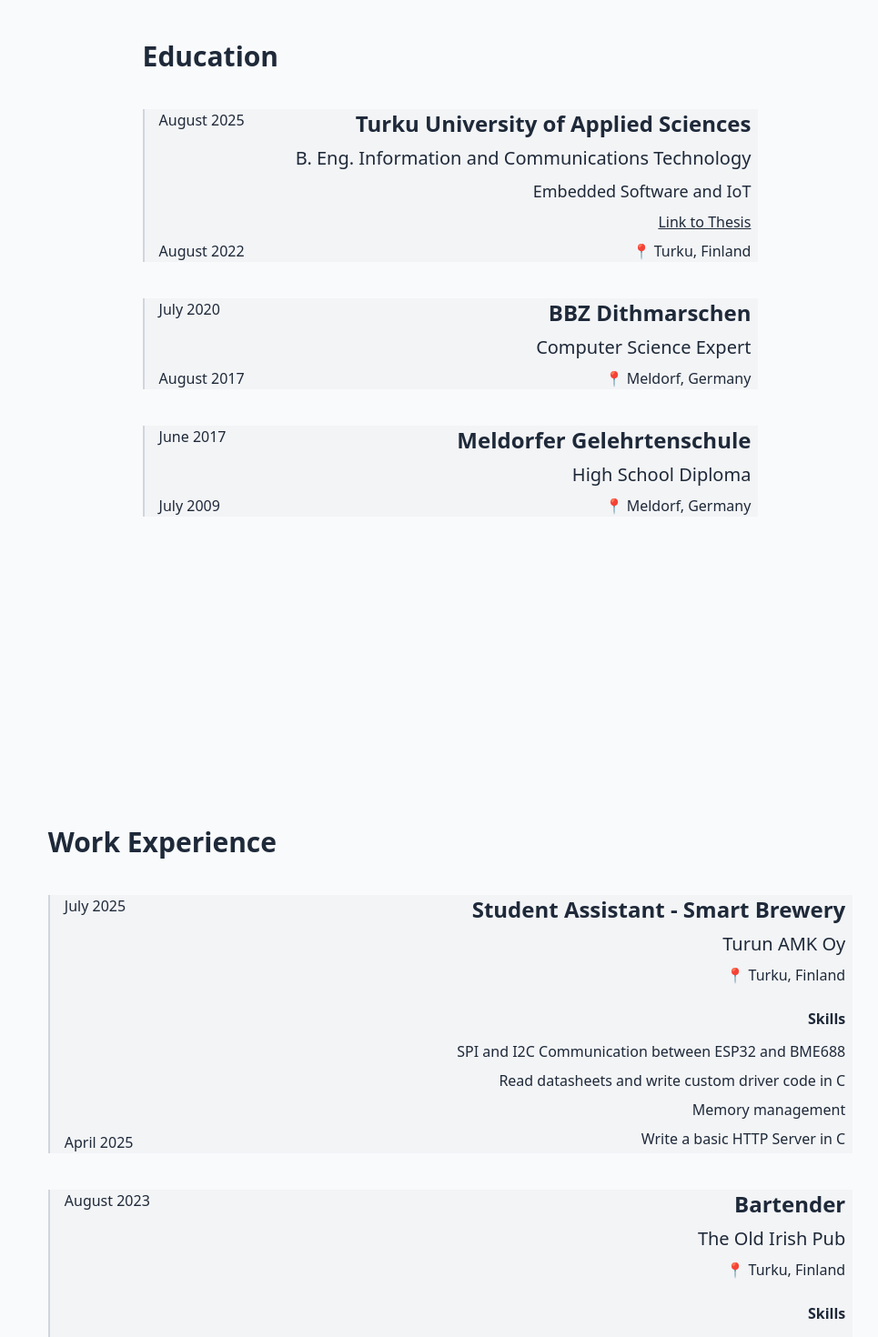
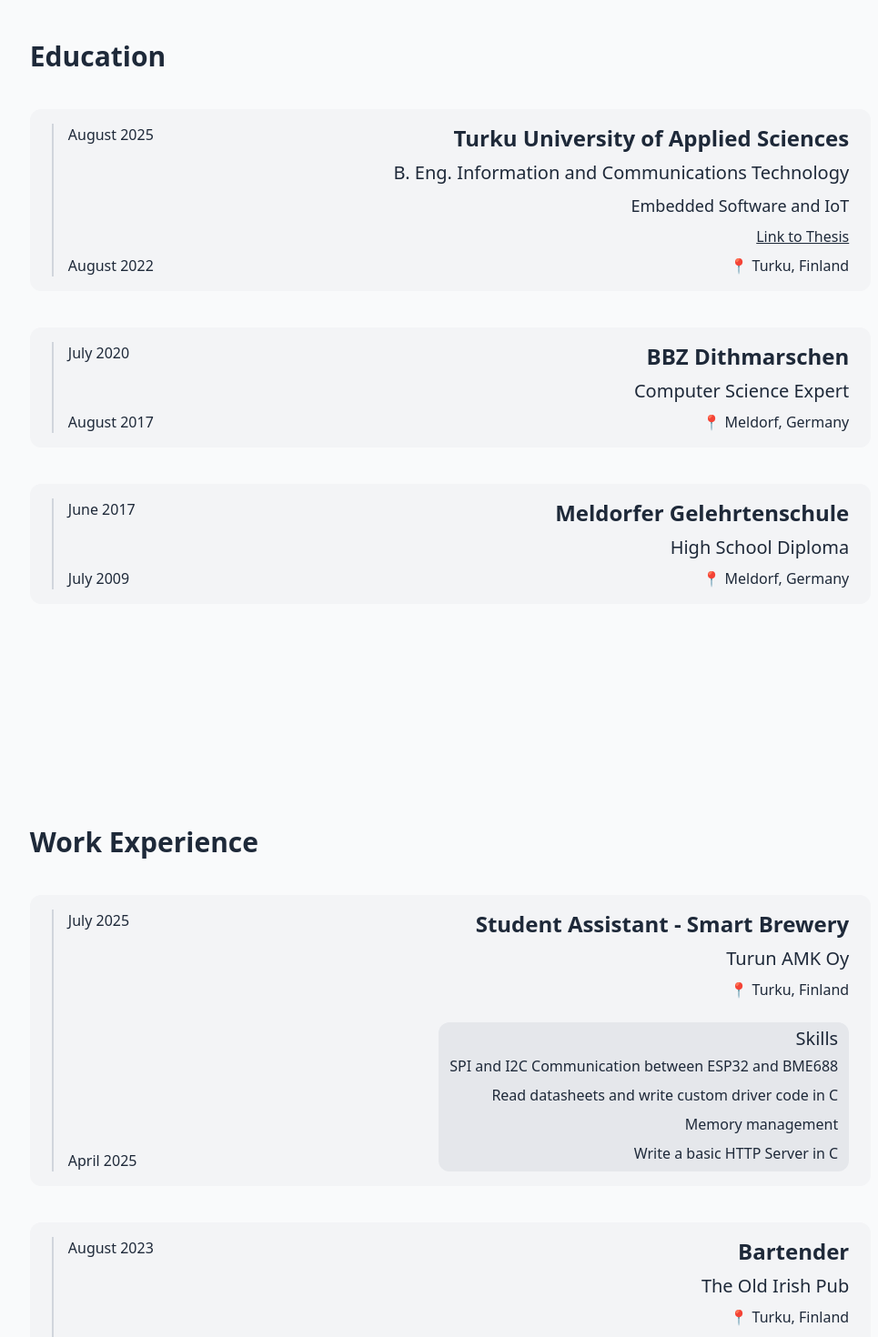
Before and after one commit to lassewolpmann/portfolio, a SvelteKit app: page / in a window 1280 px wide. Shown: the part 820-2290 px from the top of the page at 91% size, without its empty margins (145-1110 px from the left). Built offline with nearby package versions, Linux system fonts and the light colour scheme.

Commit message:
Changes: - Improved visual appearance - Added option to include multiple links to a TimeLineEntry

```diff
--- a/src/lib/components/NavBar.svelte
+++ b/src/lib/components/NavBar.svelte
@@ -49,7 +49,7 @@
 			childEl.classList.remove("active");
 
 			const childY = childEl.getBoundingClientRect().y;
-			const navBarScrollMargin = 128;
+			const navBarScrollMargin = 140;
 
 			if (childY - navBarScrollMargin > 0) {
 				break;
--- a/src/lib/components/TimeLineEntry.svelte
+++ b/src/lib/components/TimeLineEntry.svelte
@@ -1,4 +1,9 @@
 <script lang="ts">
+	interface ProjectLink {
+		url: string,
+		desc: string
+	}
+
 	interface Props {
 		name: string,
 		description?: string,
@@ -6,17 +11,16 @@
 		location?: string,
 		start: string,
 		end: string,
-		url?: string,
-		urlDescription?: string,
+		projectLinks?: ProjectLink[]
 		tasks?: string[]
 	}
 
 	import TimeLine from '$lib/components/TimeLine.svelte';
 
-	let { name, description, subDescription, location, start, end, url, urlDescription, tasks }: Props = $props();
+	let { name, description, subDescription, location, start, end, projectLinks, tasks }: Props = $props();
 </script>
 
-<div class="flex flex-row items-stretch justify-between gap-2 sm:gap-10 transition-all bg-gray-100 dark:bg-gray-800 pr-2">
+<div class="flex flex-row items-stretch justify-between gap-2 sm:gap-10 transition-all bg-gray-100 dark:bg-gray-800 px-6 py-4 rounded-xl">
 	<TimeLine {start} {end} />
 
 	<section class="text-right flex flex-col gap-2">
@@ -24,8 +28,10 @@
 		{#if description}<h3 class="text-lg sm:text-xl">{description}</h3>{/if}
 		{#if subDescription}<h4 class="text-base sm:text-lg">{subDescription}</h4>{/if}
 
-		{#if url && urlDescription}
-			<a href={url} target="_blank" class="underline">{urlDescription}</a>
+		{#if projectLinks && projectLinks.length > 0}
+			{#each projectLinks as projectLink (projectLink)}
+				<a href={projectLink.url} target="_blank" class="underline">{projectLink.desc}</a>
+			{/each}
 		{/if}
 
 		{#if location}
@@ -33,12 +39,14 @@
 		{/if}
 
 		{#if tasks}
-			<h5 class="text-sm sm:text-base font-semibold pt-4">Skills</h5>
-			<ul>
-				{#each tasks as task (task)}
-					<li class="py-1">{task}</li>
-				{/each}
-			</ul>
+			<div class="skills mt-4 bg-gray-200 dark:bg-gray-700 px-3 py-1 rounded-xl">
+				<h3 class="text-lg sm:text-xl">Skills</h3>
+				<ul>
+					{#each tasks as task (task)}
+						<li class="py-1">{task}</li>
+					{/each}
+				</ul>
+			</div>
 		{/if}
 	</section>
 </div>
--- a/src/routes/+page.svelte
+++ b/src/routes/+page.svelte
@@ -11,7 +11,7 @@
 	</div>
 </article>
 
-<article id="education" class="flex flex-col gap-10 w-ful min-h-svh scroll-m-16 sm:scroll-m-32">
+<article id="education" class="flex flex-col gap-10 w-full min-h-svh scroll-m-16 sm:scroll-m-32">
 	<h1 class="text-2xl sm:text-3xl font-bold">Education</h1>
 
 	<TimeLineEntry
@@ -21,8 +21,9 @@
 		location="Turku, Finland"
 		start="August 2022"
 		end="August 2025"
-		url="https://urn.fi/URN:NBN:fi:amk-2025060921697"
-		urlDescription="Link to Thesis"
+		projectLinks={[
+			{ url: "https://urn.fi/URN:NBN:fi:amk-2025060921697", desc: "Link to Thesis" }
+		]}
 	/>
 
 	<TimeLineEntry
@@ -93,7 +94,7 @@
 		end="June 2021"
 		tasks={[
 			"Integrate into a completely new environment",
-			"Respect authority and sticking to a tight schedule",
+			"Respect authority and stick to a tight schedule",
 			"Take on leadership roles",
 			"Endure harsh environments"
 		]}
@@ -120,8 +121,9 @@
 		description="Testing my skills by creating a working version of Tic Tac Toe in C"
 		start="July 2025"
 		end="ongoing"
-		url="https://github.com/lassewolpmann/tic-tac-toe-c"
-		urlDescription="GitHub repository"
+		projectLinks={[
+			{ url: "https://github.com/lassewolpmann/tic-tac-toe-c", desc: "GitHub repository" }
+		]}
 		tasks={[
 			"Text Input Handling",
 			"CMake Build System",
@@ -134,8 +136,9 @@
 		description="Building an improved iOS native app for navigating Turku with Föli Buses"
 		start="November 2024"
 		end="December 2024"
-		url="https://github.com/lassewolpmann/better-foli"
-		urlDescription="GitHub repository"
+		projectLinks={[
+			{ url: "https://github.com/lassewolpmann/better-foli", desc: "GitHub repository" }
+		]}
 		tasks={[
 			"MapKit",
 			"SwiftData"
@@ -147,8 +150,9 @@
 		description="Creating an easy way to sync playlists from Spotify to Apple Music"
 		start="May 2024"
 		end="June 2024"
-		url="https://github.com/lassewolpmann/PlaylistSync"
-		urlDescription="GitHub repository"
+		projectLinks={[
+			{ url: "https://github.com/lassewolpmann/PlaylistSync", desc: "GitHub repository" }
+		]}
 		tasks={[
 			"OAuth Authorization Flows",
 			"Matching Algorithms"
@@ -159,8 +163,10 @@
 		name="Formula Countdown (iOS)"
 		start="November 2023"
 		end="ongoing"
-		url="https://apps.apple.com/de/app/formula-countdown/id6472580786"
-		urlDescription="App Store"
+		projectLinks={[
+			{ url: "https://apps.apple.com/de/app/formula-countdown/id6472580786", desc: "App Store" },
+			{ url: "https://github.com/lassewolpmann-org/f1-countdown-ios", desc: "GitHub repository" }
+		]}
 		tasks={[
 			"Swift",
 			"SwiftUI",
@@ -173,16 +179,20 @@
 		description="Fun little guessing game for geography nerds"
 		start="September 2023"
 		end="September 2023"
-		url="https://geogame.lassewolpmann.com"
-		urlDescription="Link to game"
+		projectLinks={[
+			{ url: "https://geogame.lassewolpmann.com", desc: "Game" },
+			{ url: "https://github.com/lassewolpmann/geography-game", desc: "GitHub repository" }
+		]}
 	/>
 
 	<TimeLineEntry
 		name="formulacountdown.com"
 		start="October 2022"
 		end="ongoing"
-		url="https://formulacountdown.com"
-		urlDescription="Link to website"
+		projectLinks={[
+			{ url: "https://formulacountdown.com", desc: "Website" },
+			{ url: "https://github.com/lassewolpmann-org/f1-countdown-ios", desc: "GitHub repository" }
+		]}
 		tasks={[
 			"SvelteKit",
 			"TypeScript",
```
